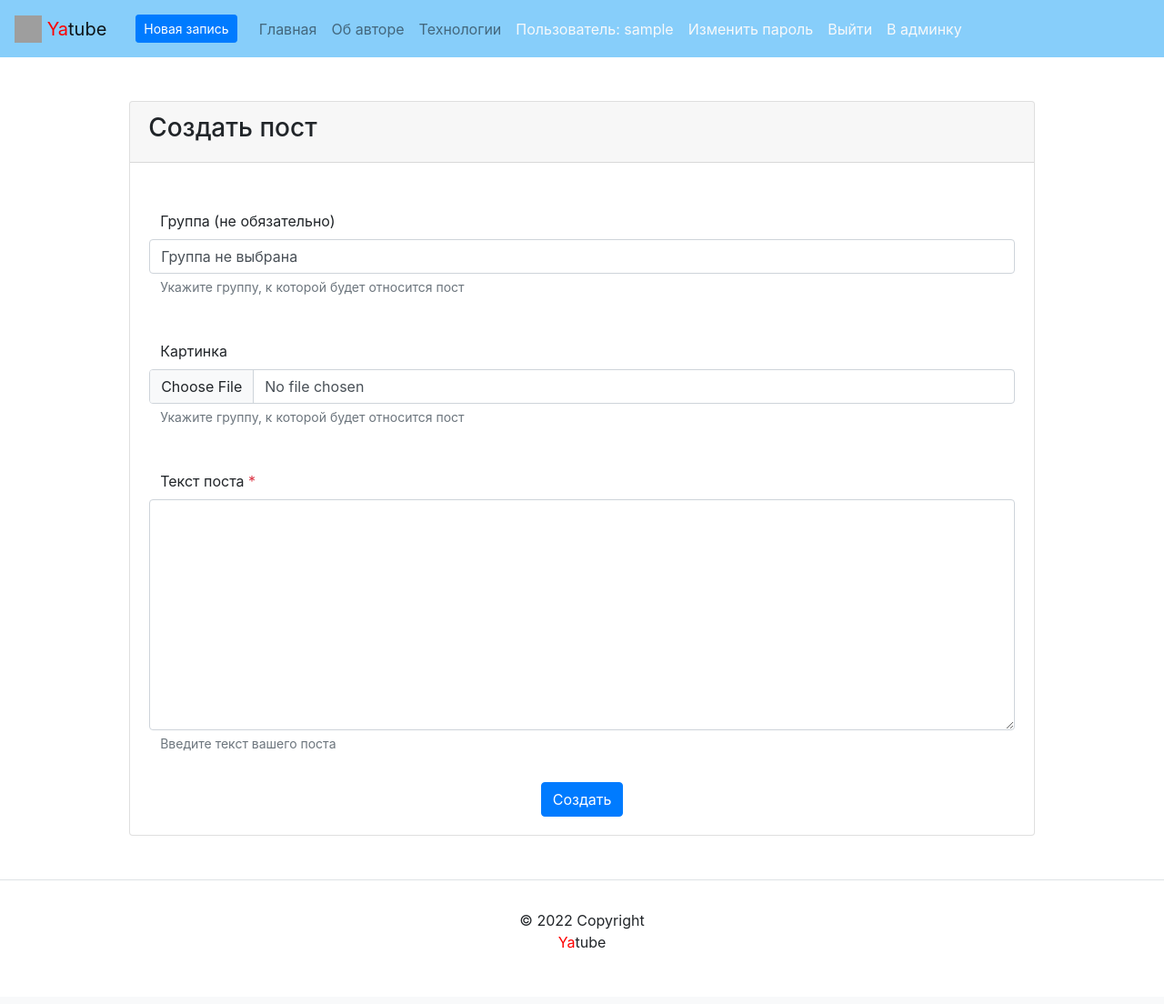
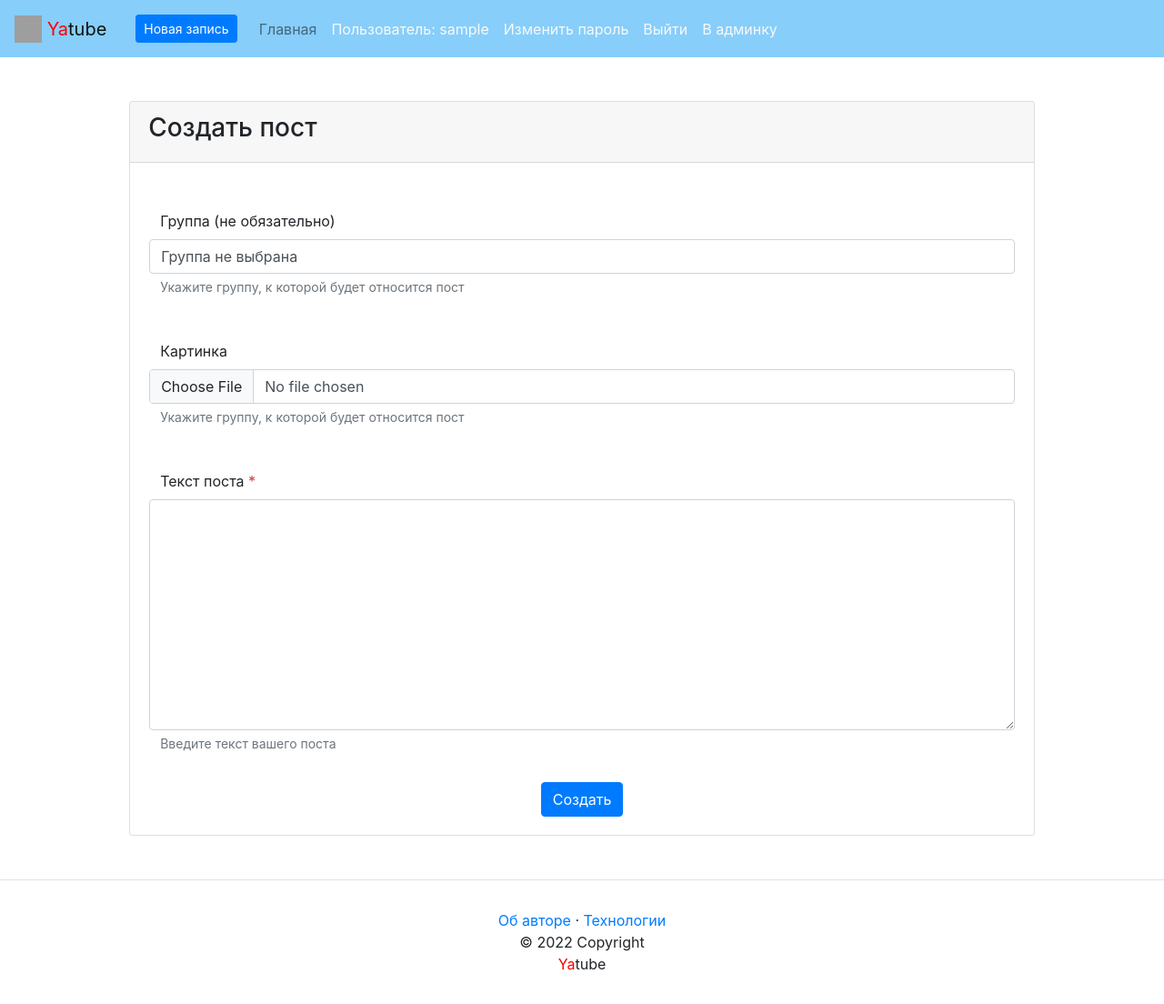
Before and after one commit to TheSuncatcher222/yatube_social_network, a Django app: page /create/ in a window 1280 px wide. Shown: the whole page at 91% size. Before the commit the page ends 1043 px from the top, so only its background shows below. Run offline with Django 3.2, Linux system fonts and the light colour scheme; the visitor is signed in with stand-in values (Sample User, id 1); data that the repository does not hold is empty; some libraries are stand-ins or nearby versions; grey boxes are pictures that could not be loaded.

Commit message:
Move about links from header to footer

```diff
--- a/yatube/templates/includes/footer.html
+++ b/yatube/templates/includes/footer.html
@@ -1,5 +1,12 @@
-<div class="footer-copyright text-center py-3">© {{ year }} Copyright
-  <p>
+<div class="footer-copyright text-center py-3">
+    <a class="link" href="{% url 'about:author' %}">
+      Об авторе</a>
+      ·
+    <a class="link" href="{% url 'about:tech' %}">
+      Технологии
+    </a>
+  <br>
+  © {{ year }} Copyright
+  <br>
     <span style="color:red">Ya</span>tube
-  </p>
 </div>
--- a/yatube/templates/includes/header.html
+++ b/yatube/templates/includes/header.html
@@ -47,18 +47,6 @@
             Главная
           </a>
         </li>
-        <li class="nav-item">
-          <a class="nav-link {% if view_name == 'about:author' %} active {% endif %}"
-            href="{% url 'about:author' %}">
-            Об авторе
-          </a>
-        </li>
-        <li class="nav-item">
-          <a class="nav-link {% if view_name == 'about:tech' %} active {% endif %}"
-            href="{% url 'about:tech' %}">
-            Технологии
-          </a>
-        </li>
         {% if user.is_authenticated %}
           <li>
             <a class="nav-link link-light {% if view_name == 'posts:profile' %}
```
